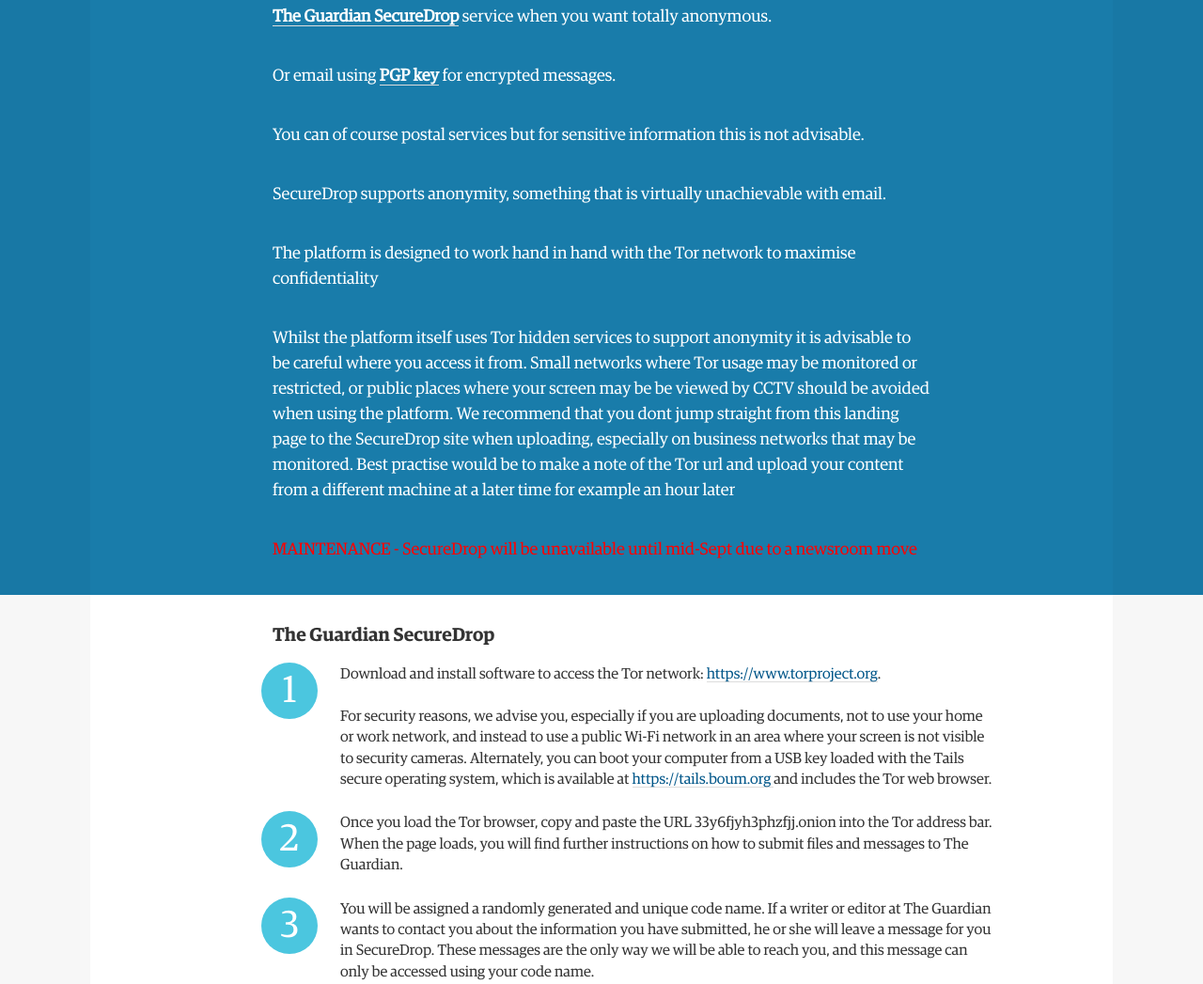
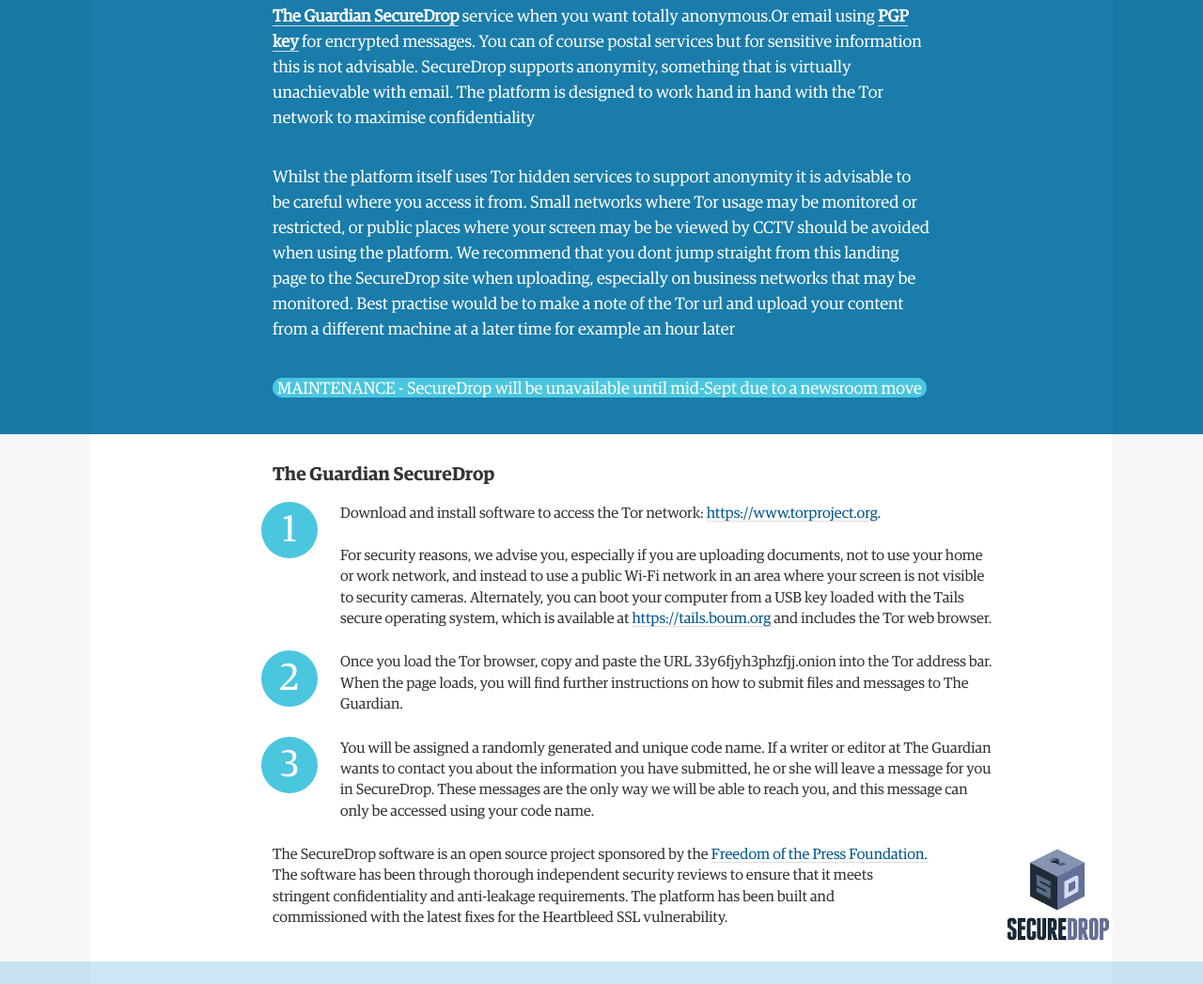
Before and after one commit to guardian/secure-drop-landing-page, a plain HTML site: page index2.html in a window 1280 px wide. Shown: the part 201-1248 px from the top of the page at 94% size. Drawn offline with Linux system fonts and the light colour scheme.

Commit message:
Updated slightly to go reflect correct design

```diff
--- a/index2.html
+++ b/index2.html
@@ -18,17 +18,12 @@
        Share stories with us securely & confidentially
      </h1>
      <p>
-       <a href=""><strong>The Guardian SecureDrop</strong></a> service when you want totally anonymous. </p>
-      <p>Or email using <a href="https://pgp.theguardian.com"><strong>PGP key</strong></a> for encrypted messages.
-     </p>
-<p>You can of course postal services but for sensitive information this is not advisable.</p>
-<p>  SecureDrop supports anonymity, something that is virtually unachievable with email.</p>
+       <a href=""><strong>The Guardian SecureDrop</strong></a> service when you want totally anonymous.Or email using <a href="https://pgp.theguardian.com"><strong>PGP key</strong></a> for encrypted messages. You can of course postal services but for sensitive information this is not advisable. SecureDrop supports anonymity, something that is virtually unachievable with email. The platform is designed to work hand in hand with the Tor network to maximise confidentiality
+      </p>
 
-<p>The platform is designed to work hand in hand with the Tor network to maximise confidentiality</p>
-
-<p>Whilst the platform itself uses Tor hidden services to support anonymity it is advisable to be careful where you access it from. Small networks where Tor usage may be monitored or restricted, or public places where your screen may be be viewed by CCTV should be avoided when using the platform. We recommend that you dont jump straight from this landing page to the SecureDrop site when uploading, especially on business networks that may be monitored. Best practise would be to make a note of the Tor url and upload your content from a different machine at a later time for example an hour later
-</p>
-<p><strong><font color="red">MAINTENANCE - SecureDrop will be unavailable until mid-Sept due to a newsroom move</font></strong></p>
+      <p>Whilst the platform itself uses Tor hidden services to support anonymity it is advisable to be careful where you access it from. Small networks where Tor usage may be monitored or restricted, or public places where your screen may be be viewed by CCTV should be avoided when using the platform. We recommend that you dont jump straight from this landing page to the SecureDrop site when uploading, especially on business networks that may be monitored. Best practise would be to make a note of the Tor url and upload your content from a different machine at a later time for example an hour later
+      </p>
+      <p class="warning"><strong>MAINTENANCE - SecureDrop will be unavailable until mid-Sept due to a newsroom move</strong></p>
    </div>
  </div>
 
@@ -51,10 +46,8 @@
         <li>You will be assigned a randomly generated and unique code name. If a writer or editor at The Guardian wants to contact you about the information you have submitted, he or she will leave a message for you in SecureDrop. These messages are the only way we will be able to reach you, and this message can only be accessed using your code name. </li>
       </ol>
 
-
+    <a href="https://freedom.press" ><img src="securedrop.jpg" class="secureproplogo"></a>
     <p>The SecureDrop software is an open source project sponsored by the <a href="https://freedom.press">Freedom of the Press Foundation.</a> The software has been through thorough independent security reviews to ensure that it meets stringent confidentiality and anti-leakage requirements. The platform has been built and commissioned with the latest fixes for the Heartbleed SSL vulnerability.</p>
-<center><a href="https://freedom.press"><img src="securedrop.jpg"></a></center>
-  </div>
 </div>
 
 <div class="pgpcontainer">
--- a/style.css
+++ b/style.css
@@ -80,6 +80,11 @@
 	font-weight: bold;
 }
 
+p.warning strong{
+  background-color: #4bc6df;
+  border-radius: 10px;
+  padding: 0 5px;
+}
 
 .intro span{
   font-family:'DE5';
@@ -168,6 +173,11 @@
 
 ol.circles-list > li:after{
 	font-size: 16px;
+}
+
+.secureproplogo {
+  float: right;
+  max-width: 120px;
 }
 
 .pgplink{
@@ -285,6 +295,7 @@
     content: counter(li-counter);
     counter-increment: li-counter;
  }
+
 }
 
 @media (max-width: 750px) {
```
